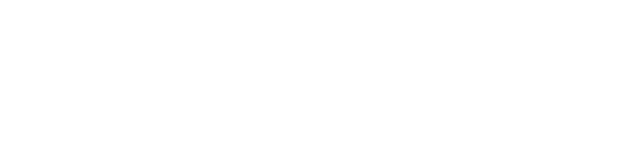
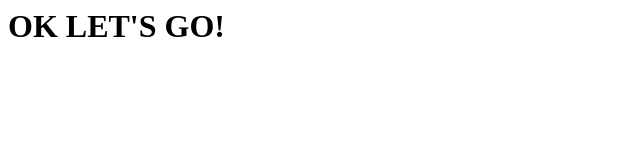
Before and after one commit to babajeeaviuane/bunasiara, a plain HTML site: page index.html in a window 1280 px wide. Shown: the whole page, without its empty margins (0-640 px from the left). Drawn offline with Linux system fonts and the light colour scheme.

Commit message:
Update index.html

```diff
--- a/index.html
+++ b/index.html
@@ -2,5 +2,7 @@
   <head>
     <title>Hello world!</title>
   </head>
-  <body></body>
+  <body>
+    <h1>OK LET'S GO!</h1>
+  </body>
 </html>
```
